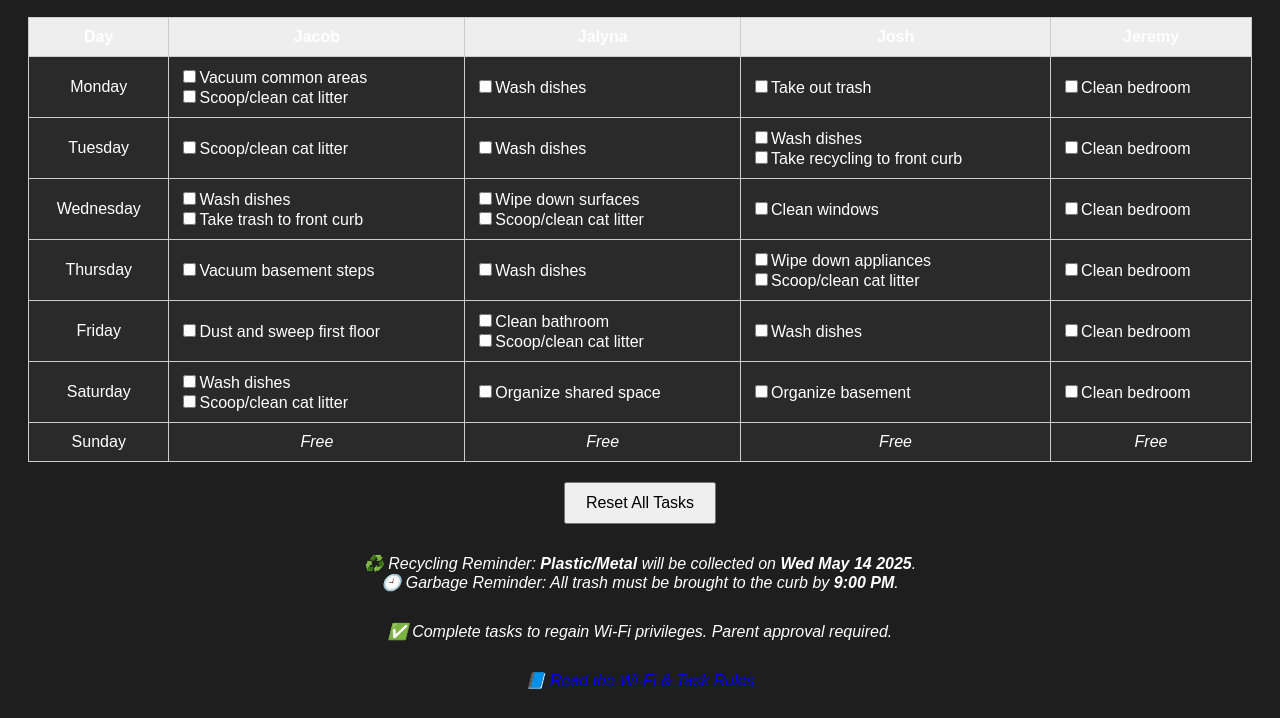
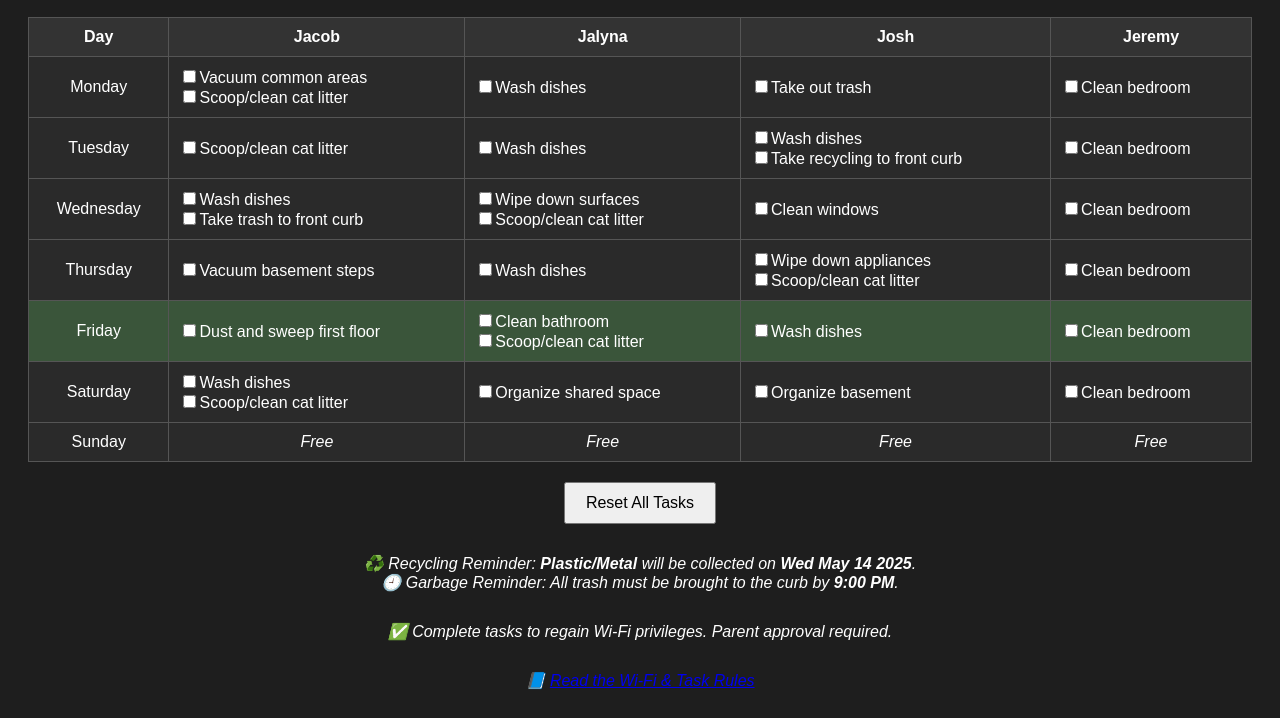
Before and after one commit to Davidramo113/chores, a plain HTML site: page index.html in a window 1280 px wide. Both pictures are taken after a click on the button "Toggle Dark Mode". Shown: the part 89-807 px from the top of the page. Drawn offline with Linux system fonts and the light colour scheme; no server answers.

Commit message:
Update index.html

```diff
--- a/index.html
+++ b/index.html
@@ -30,7 +30,8 @@
       --text-dark: #fff;
       --table-light: #fff;
       --table-dark: #2a2a2a;
-      --border: #ccc;
+      --border-light: #ccc;
+      --border-dark: #555;
       --accent: green;
     }
 
@@ -58,13 +59,34 @@
     }
 
     th, td {
-      border: 1px solid var(--border);
+      border: 1px solid var(--border-light);
       padding: 10px;
       text-align: center;
     }
 
+    body.dark th, body.dark td {
+      border: 1px solid var(--border-dark);
+    }
+
     th {
       background: #eee;
+    }
+
+    body.dark th {
+      background: #333;
+      color: var(--text-dark);
+    }
+
+    tr.highlight {
+      background-color: #dff0d8;
+    }
+
+    body.dark tr.highlight {
+      background-color: #3a553a;
+    }
+
+    body.dark tr:hover {
+      background-color: #2e2e2e;
     }
 
     .task {
@@ -223,12 +245,17 @@
 
     function toggleTheme() {
       document.body.classList.toggle("dark");
+      localStorage.setItem("theme", document.body.classList.contains("dark") ? "dark" : "light");
     }
 
     function renderChores() {
       const tbody = document.getElementById("chore-body");
+      const todayStr = new Date().toLocaleString('en-US', { weekday: 'long' });
+
       Object.keys(chores).forEach(day => {
         const row = document.createElement("tr");
+        if (day === todayStr) row.classList.add("highlight");
+
         const dayCell = document.createElement("td");
         dayCell.textContent = day;
         row.appendChild(dayCell);
@@ -273,20 +300,21 @@
       });
     }
 
+    document.addEventListener("DOMContentLoaded", () => {
+      if (localStorage.getItem("theme") === "dark") {
+        document.body.classList.add("dark");
+      }
+
+      renderChores();
+
       db.ref("tasks").on("value", snapshot => {
         const data = snapshot.val() || {};
         Object.entries(data).forEach(([id, status]) => {
           updateTaskUI(id, status);
         });
       });
-
-    document.addEventListener("DOMContentLoaded", renderChores);
+    });
   </script>
-
-  <div class="footer-note" id="recycling-note" style="text-align: center;"></div>
-
-
-
 
   <script>
     const recyclingTypes = ["Paper/Cardboard", "Plastic/Metal"];
@@ -316,3 +344,4 @@
     }
   </script>
 </body>
+</html>
```
Lines whose indentation alone changed are shown as unchanged.
